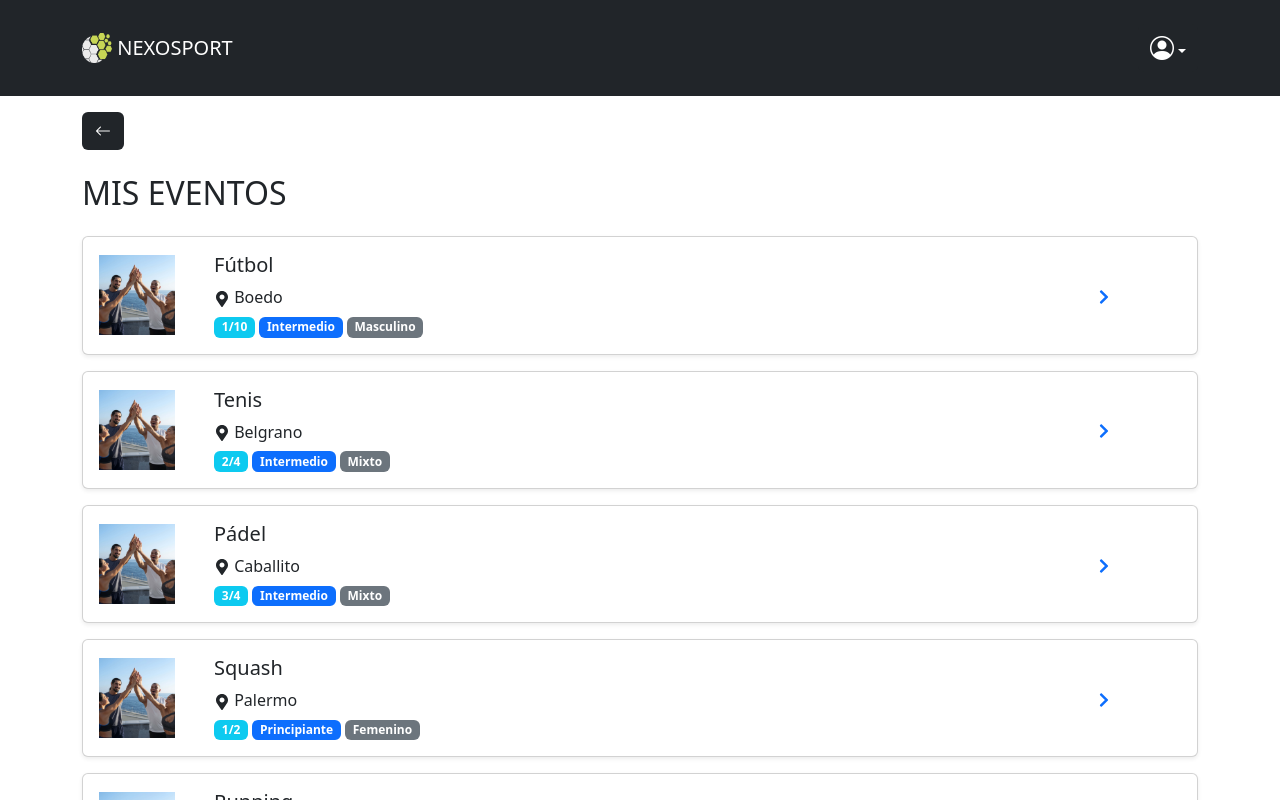
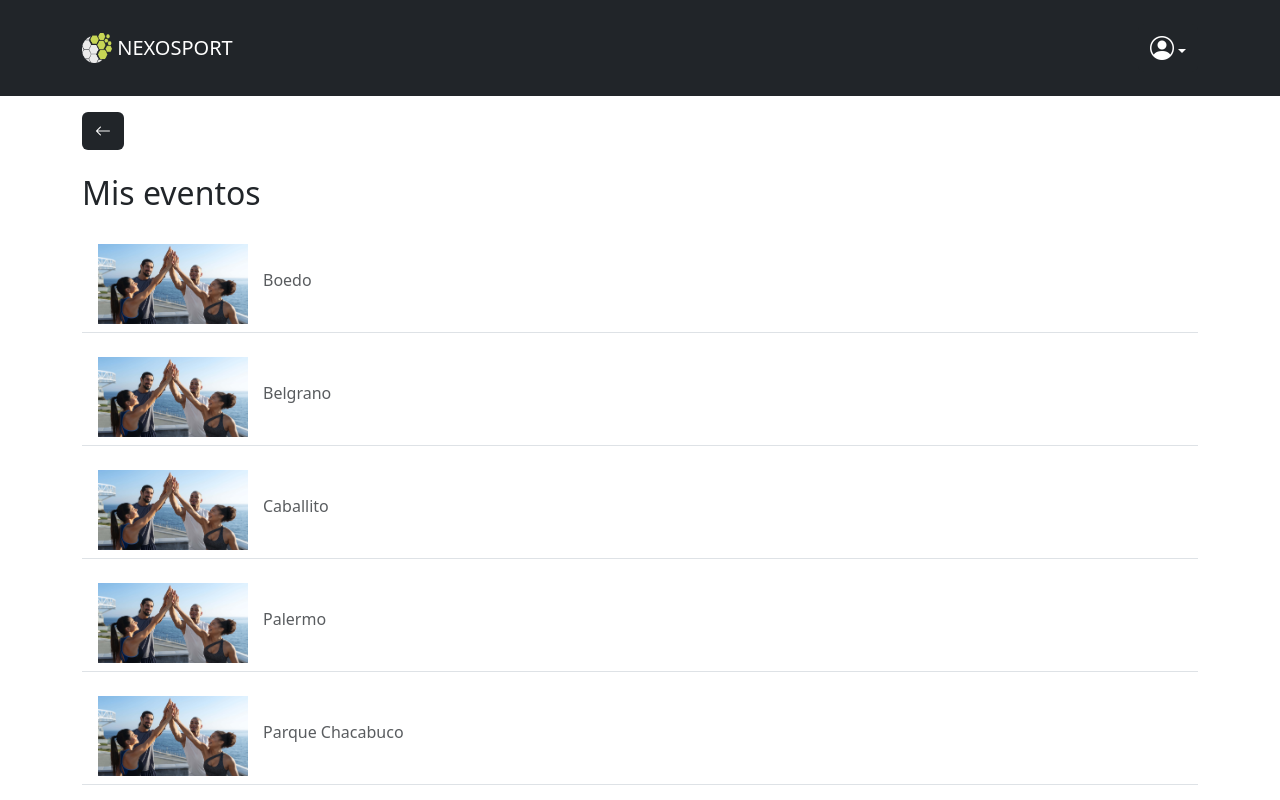
Before and after one commit to tomasfriz/TP-Plataformas-de-Desarrollo, a React (Vite) app in the folder frontend/: page /myEvents in a window 1280 px wide. Shown: the top 800 px of the page. Built offline with nearby package versions, Linux system fonts and the light colour scheme.

Commit message:
se modifico algunas secciones y se colocaron la url de algunas secciones

```diff
--- a/frontend/src/App.css
+++ b/frontend/src/App.css
@@ -1,6 +1,16 @@
 #root {
-  max-width: 1280px;
-  margin: 0 auto;
-  padding: 2rem;
+  display: flex;
+  flex-direction: column;
+  min-height: 100vh;
+}
+
+.content {
+  flex: 1;
+}
+
+footer {
+  background-color: #343a40;
+  color: #fff;
   text-align: center;
+  padding: 1rem;
 }
--- a/frontend/src/App.jsx
+++ b/frontend/src/App.jsx
@@ -13,11 +13,14 @@ import Foot from './Components/footer/Foot.jsx';
 import Register from './pages/register/Register.jsx';
 import Login from './pages/login/Login.jsx';
 import AuthSelection from './pages/auth/AuthSelection.jsx';
+import './App.css';
 
 function App() {
   return (
+    <div id="root">
       <Router>
         <Nav />
+        <div className="content">
           <Routes>
             <Route path="/" element={<HomePage />} />
             <Route path="/auth" element={<AuthSelection />} />
@@ -31,8 +34,10 @@ function App() {
             <Route path="/register" element={<Register />} />
             <Route path="/login" element={<Login />} />
           </Routes>
+        </div>
         <Foot />
       </Router>
+    </div>
   );
 }
 
--- a/frontend/src/pages/eventDetails/EventDetails.jsx
+++ b/frontend/src/pages/eventDetails/EventDetails.jsx
@@ -2,7 +2,6 @@ import React from 'react';
 import { Container, Row, Col, Badge, Card, Button } from 'react-bootstrap';
 import { FaCalendarAlt, FaMapMarkerAlt } from 'react-icons/fa';
 
-const EventDetails = () => {
 const evento = {
     nombre: 'Fútbol',
     fecha: '05/05/2024',
@@ -11,13 +10,14 @@ const EventDetails = () => {
     jugadores: '1/10',
     nivel: 'Intermedio',
     genero: 'Masculino',
-        imagen: 'banner.jpg',
+    imagen: '/banner-detalles.jpg',
 };
 
+const EventDetails = () => {
     return (
         <div>
             <Container className="mt-3">
-                <Button variant="link" href="/searchEvents" className="text-white bg-dark">
+                <Button variant="link" href="/" className="text-white bg-dark">
                     <i className="bi bi-arrow-left"></i>
                 </Button>
             </Container>
--- a/frontend/src/pages/myEvents/MyEvents.jsx
+++ b/frontend/src/pages/myEvents/MyEvents.jsx
@@ -1,9 +1,7 @@
 import React from 'react';
-import { Container, Row, Col, Card, Badge, Button } from 'react-bootstrap';
-import { Link } from 'react-router-dom';
-import { FaChevronRight, FaMapMarkerAlt } from 'react-icons/fa';
+import { Container, Card, Button, ListGroup } from 'react-bootstrap';
+import { useNavigate } from 'react-router-dom';
 
-const MyEvents = () => {
 const eventos = [
     { nombre: 'Fútbol', ubicacion: 'Boedo', jugadores: '1/10', nivel: 'Intermedio', genero: 'Masculino', imagen: "/equipo-perfil.jpg" },
     { nombre: 'Tenis', ubicacion: 'Belgrano', jugadores: '2/4', nivel: 'Intermedio', genero: 'Mixto', imagen: "/equipo-perfil.jpg" },
@@ -13,6 +11,13 @@ const MyEvents = () => {
     { nombre: 'Básquet', ubicacion: 'Parque Patricios', jugadores: '4/10', nivel: 'Avanzado', genero: 'Mixto', imagen: "/equipo-perfil.jpg" },
 ];
 
+const MyEvents = () => {
+    const navigate = useNavigate();
+
+    const handleNoticiaClick = (id) => {
+        navigate(`/eventDetails/${id}`);
+    };
+
     return (
         <div>
             <Container className="mt-3">
@@ -20,33 +25,28 @@ const MyEvents = () => {
                     <i className="bi bi-arrow-left"></i>
                 </Button>
             </Container>
-            <Container className="my-4">
-                <h2 className="mb-4">MIS EVENTOS</h2>
-                {eventos.map((evento, index) => (
-                    <Card key={index} className="mb-3 shadow-sm">
-                        <Card.Body>
-                            <Row className="align-items-center">
+            <Container>
+                <h2 className="my-4">Mis eventos</h2>
+                <ListGroup variant="flush">
+                    {eventos.map((evento) => (
+                        <ListGroup.Item
+                            key={evento.id}
+                            action
+                            onClick={() => handleNoticiaClick(evento.id)}
+                            className="d-flex align-items-center mb-3"
+                        >
                             <Card.Img
                                 variant="left"
                                 src={evento.imagen}
-                                    style={{ width: '100px', height: '80px', objectFit: 'cover', marginRight: '15px' }}
+                                style={{ width: '150px', height: '80px', objectFit: 'cover', marginRight: '15px' }}
                             />
-                                <Col xs={8}>
-                                    <h5>{evento.nombre}</h5>
-                                    <p className="mb-1"><FaMapMarkerAlt /> {evento.ubicacion}</p>
-                                    <Badge bg="info" className="me-1">{evento.jugadores}</Badge>
-                                    <Badge bg="primary" className="me-1">{evento.nivel}</Badge>
-                                    <Badge bg="secondary">{evento.genero}</Badge>
-                                </Col>
-                                <Col xs={2} className="text-end">
-                                    <Link to="#">
-                                        <FaChevronRight />
-                                    </Link>
-                                </Col>
-                            </Row>
-                        </Card.Body>
-                    </Card>
+                            <div className="flex-grow-1">
+                                <h5>{evento.titulo}</h5>
+                                <p className="text-muted">{evento.ubicacion}</p>
+                            </div>
+                        </ListGroup.Item>
                     ))}
+                </ListGroup>
             </Container>
         </div>
     );
--- a/frontend/src/pages/news/News.jsx
+++ b/frontend/src/pages/news/News.jsx
@@ -2,17 +2,21 @@ import React from 'react';
 import { Card, ListGroup, Container, Button } from 'react-bootstrap';
 import { useNavigate } from 'react-router-dom';
 
-const noticiasData = [
-    { id: 1, titulo: "Maratón 42K", ubicacion: "Saavedra", imagen: "/42k.jpg" },
-    { id: 2, titulo: "Maratón 21K", ubicacion: "Saavedra", imagen: "/21k.jpg" },
-    { id: 3, titulo: "Maratón 30K", ubicacion: "Saavedra", imagen: "/30k.jpg" },
+const noticias = [
+    { id: 1, titulo: "Maratón 42K", imagen: "/42k.jpg", url: "https://maratondebuenosaires.com/maraton-de-buenos-aires-42k.html" },
+    { id: 2, titulo: "Maratón 21K", imagen: "/21k.jpg", url: "https://maratondebuenosaires.com/medio-maraton-de-buenos-aires-21k.html" },
+    { id: 3, titulo: "Maratón 30K", imagen: "/30k.jpg", url: "https://raceseries.newbalance.com.ar/2024/30kbuenosaires/" },
 ];
 
 const News = () => {
     const navigate = useNavigate();
 
-    const handleNoticiaClick = (id) => {
-        navigate(`/noticias/${id}`);
+    const handleNoticiaClick = (url) => {
+        if (url.startsWith('http') || url.startsWith('https')) {
+            window.open(url, '_blank');
+        } else {
+            navigate(url);
+        }
     };
 
     return (
@@ -25,11 +29,11 @@ const News = () => {
             <Container>
                 <h2 className="my-4">Noticias</h2>
                 <ListGroup variant="flush">
-                    {noticiasData.map((noticia) => (
+                    {noticias.map((noticia) => (
                         <ListGroup.Item
                             key={noticia.id}
                             action
-                            onClick={() => handleNoticiaClick(noticia.id)}
+                            onClick={() => handleNoticiaClick(noticia.url)}
                             className="d-flex align-items-center mb-3"
                         >
                             <Card.Img
@@ -39,7 +43,6 @@ const News = () => {
                             />
                             <div className="flex-grow-1">
                                 <h5>{noticia.titulo}</h5>
-                                <p className="text-muted">{noticia.ubicacion}</p>
                             </div>
                         </ListGroup.Item>
                     ))}
--- a/frontend/src/pages/organize/OrganizeEvent.jsx
+++ b/frontend/src/pages/organize/OrganizeEvent.jsx
@@ -10,7 +10,7 @@ const OrganizeEvent = () => {
                 </Button>
             </Container>
 
-            <Container className="p-4" style={{ maxWidth: '600px', backgroundColor: '#f7f7f7', borderRadius: '8px' }}>
+            <Container className="p-4 mb-5 mt-5" style={{ maxWidth: '600px', backgroundColor: '#f7f7f7', borderRadius: '8px' }}>
                 <h3 className="text-center mb-4">ORGANIZAR EVENTO</h3>
                 <Form>
                     <Form.Group controlId="eventSport">
--- a/frontend/src/pages/otherEvents/OtherEvents.jsx
+++ b/frontend/src/pages/otherEvents/OtherEvents.jsx
@@ -1,19 +1,23 @@
 import React from 'react';
-import { Container, Card, Button, ListGroup } from 'react-bootstrap';
+import { Container, Card, ListGroup, Button } from 'react-bootstrap';
 import { useNavigate } from 'react-router-dom';
 
+const eventos = [
+    { id: 1, titulo: 'Yoga', ubicacion: 'Varios lugares', imagen: "/yoga.jpg", url: "https://buenosaires.gob.ar/noticias/clases-de-yoga-gratuitas-en-la-ciudad" },
+    { id: 2, titulo: 'Zumba', ubicacion: 'Barracas', imagen: "/zumba.jpg", url: "https://buenosaires.gob.ar/cultura/usina-del-arte/clase-de-zumba" },
+    { id: 3, titulo: 'Bicicleta', ubicacion: 'Retiro', imagen: "/bicicleta.jpg", url: "https://www.biketours.com.ar/" },
+    { id: 4, titulo: 'Patin', ubicacion: 'Palermo', imagen: "/patin.jpg", url: "https://www.meetup.com/es/buenos-aires-roller-skating-meetup/" },
+];
+
 const OtherEvents = () => {
-    const eventos = [
-        { id: 1, titulo: 'Yoga', ubicacion: 'Varios lugares', imagen: "/yoga.jpg" },
-        { id: 2, titulo: 'Zumba', ubicacion: 'Barracas', imagen: "/zumba.jpg" },
-        { id: 3, titulo: 'Bicicleta', ubicacion: 'Retiro', imagen: "/bicicleta.jpg" },
-        { id: 3, titulo: 'Patin', ubicacion: 'Palermo', imagen: "/patin.jpg" },
-    ];
-
     const navigate = useNavigate();
 
-    const handleNoticiaClick = (id) => {
-        navigate(`/otrosEventos/${id}`);
+    const handleEventClick = (url) => {
+        if (url.startsWith('http') || url.startsWith('https')) {
+            window.open(url, '_blank');
+        } else {
+            navigate(url);
+        }
     };
 
     return (
@@ -30,13 +34,13 @@ const OtherEvents = () => {
                         <ListGroup.Item
                             key={evento.id}
                             action
-                            onClick={() => handleNoticiaClick(evento.id)}
+                            onClick={() => handleEventClick(evento.url)}
                             className="d-flex align-items-center mb-3"
                         >
                             <Card.Img
                                 variant="left"
                                 src={evento.imagen}
-                                style={{ width: '100px', height: '80px', objectFit: 'cover', marginRight: '15px' }}
+                                style={{ width: '150px', height: '80px', objectFit: 'cover', marginRight: '15px' }}
                             />
                             <div className="flex-grow-1">
                                 <h5>{evento.titulo}</h5>
--- a/frontend/src/pages/searchEvents/SearchEvents.jsx
+++ b/frontend/src/pages/searchEvents/SearchEvents.jsx
@@ -25,7 +25,7 @@ const SearchEvents = () => {
     );
 
     const handleEventoClick = (id) => {
-        navigate(`/eventos/${id}`);
+        navigate(`/eventDetails/${id}`);
     };
 
     return (
@@ -55,7 +55,7 @@ const SearchEvents = () => {
                             <Card.Img
                                 variant="left"
                                 src={evento.imagen}
-                                style={{ width: '80px', height: '80px', objectFit: 'cover', marginRight: '15px' }}
+                                style={{ width: '150px', height: '80px', objectFit: 'cover', marginRight: '15px' }}
                             />
                             <div className="flex-grow-1">
                                 <h5>{evento.titulo}</h5>
```
Also changed, not shown: frontend/src/pages/HomePage.jsx (+4 -5 lines), frontend/src/pages/places/Places.jsx (+13 -10 lines), frontend/src/pages/searchEvents/SearchEvents.css (+0 -10 lines). Lines whose indentation alone changed are shown as unchanged.
